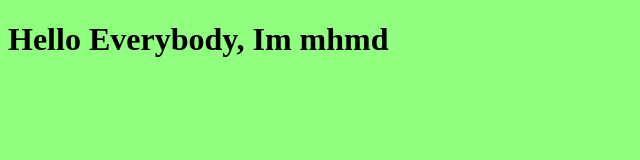
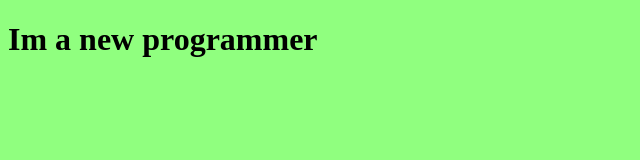
Before and after one commit to altaheri86/myproject, a plain HTML site: page index.html in a window 1280 px wide. Shown: the whole page, without its empty margins (0-640 px from the left). Drawn offline with Linux system fonts and the light colour scheme.

Commit message:
create my sixth commit

```diff
--- a/index.html
+++ b/index.html
@@ -7,7 +7,7 @@
     <link rel="stylesheet" href="style.css">
 </head>
 <body>
-    <h1>Hello Everybody, Im mhmd</h1>
+    <h1>Im a new programmer</h1>
     <script src="app.js"></script>
 </body>
 </html>
```
